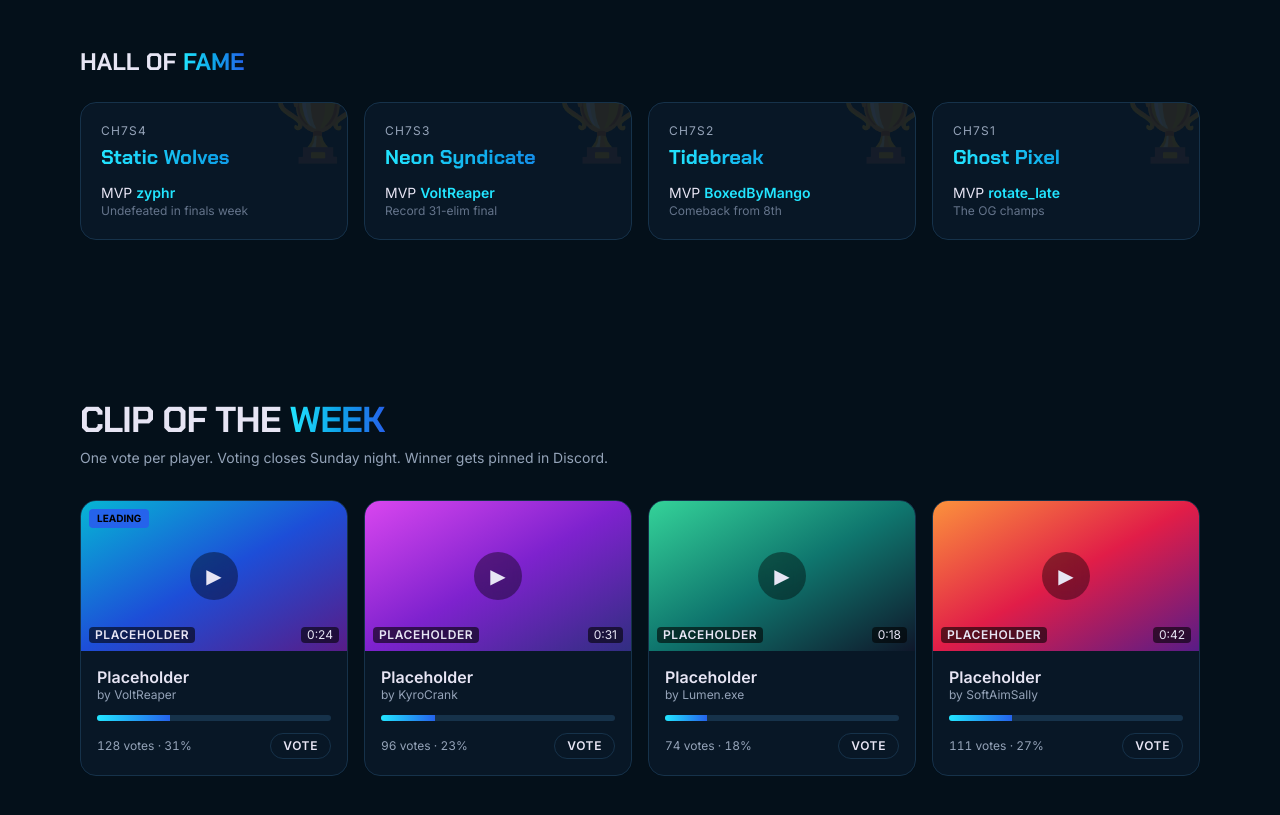
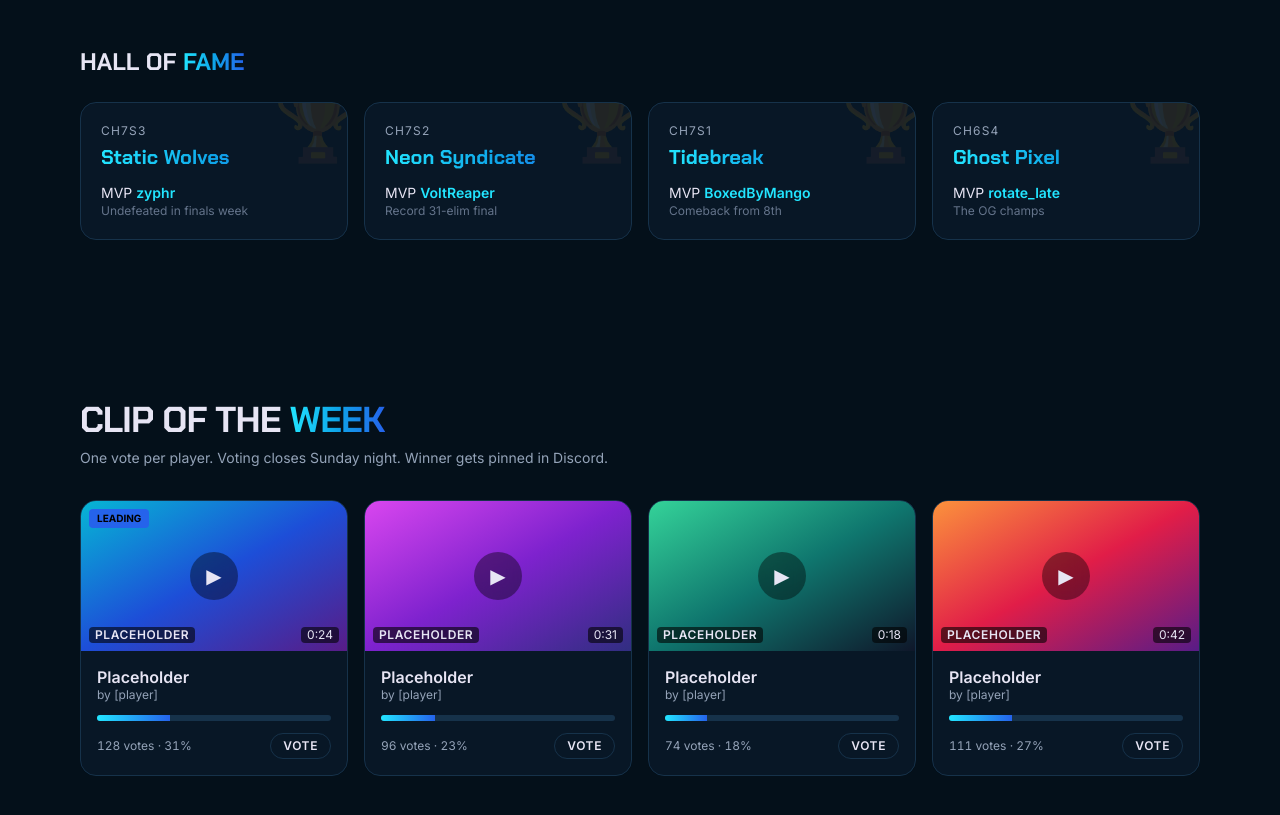
Before and after one commit to CHICKgamer9/scrim-hq, a Next.js app: page / in a window 1280 px wide. Shown: the part 4160-4975 px from the top of the page. Built offline with nearby package versions, Linux system fonts and the light colour scheme.

Commit message:
Fix hall of fame seasons; [player] clip credits

```diff
--- a/components/ClipVote.tsx
+++ b/components/ClipVote.tsx
@@ -27,7 +27,7 @@ export default function ClipVote() {
               </div>
               <div className="p-4">
                 <p className="font-semibold leading-tight">{c.title}</p>
-                <p className="text-xs text-slate-400">by {c.by}</p>
+                <p className="text-xs text-slate-400">by [player]</p>
                 <div className="mt-3 h-1.5 overflow-hidden rounded bg-line"><div className="h-full bg-gradient-to-r from-cyan-neon to-magenta-neon transition-all" style={{ width: `${pct}%` }} /></div>
                 <div className="mt-3 flex items-center justify-between">
                   <span className="text-xs tabular-nums text-slate-400">{votes[c.id]} votes · {pct}%</span>
--- a/lib/data.ts
+++ b/lib/data.ts
@@ -83,10 +83,10 @@ export const bracket: { round: string; matches: Match[] }[] = [
 ];
 
 export const hallOfFame = [
-  { season: "CH7S4", champ: "Static Wolves", mvp: "zyphr", note: "Undefeated in finals week" },
-  { season: "CH7S3", champ: "Neon Syndicate", mvp: "VoltReaper", note: "Record 31-elim final" },
-  { season: "CH7S2", champ: "Tidebreak", mvp: "BoxedByMango", note: "Comeback from 8th" },
-  { season: "CH7S1", champ: "Ghost Pixel", mvp: "rotate_late", note: "The OG champs" },
+  { season: "CH7S3", champ: "Static Wolves", mvp: "zyphr", note: "Undefeated in finals week" },
+  { season: "CH7S2", champ: "Neon Syndicate", mvp: "VoltReaper", note: "Record 31-elim final" },
+  { season: "CH7S1", champ: "Tidebreak", mvp: "BoxedByMango", note: "Comeback from 8th" },
+  { season: "CH6S4", champ: "Ghost Pixel", mvp: "rotate_late", note: "The OG champs" },
 ];
 
 export const clips = [
```
